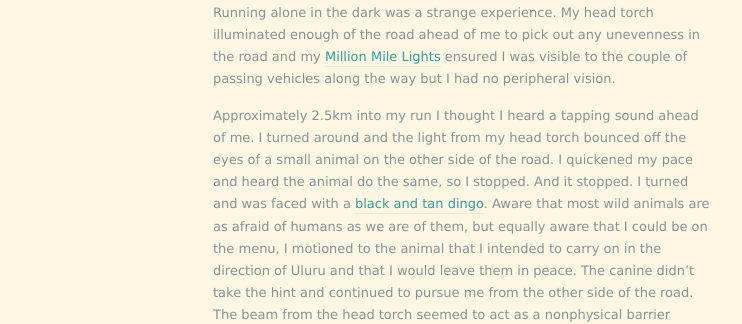
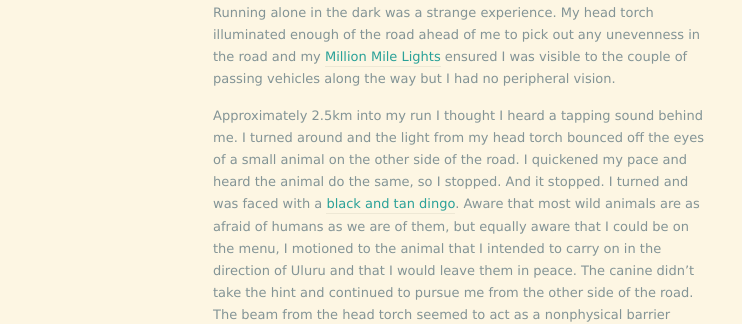
Before and after one commit to johnsyweb/johnsyweb.github.io, a Jekyll site: the page built from _posts/2018-08-17-dingo-dash.markdown, in a window 1280 px wide and 900 px high, scrolled down 516 px. Shown: the part 152-476 px from the top of the window, without its empty margins (177-919 px from the left). Built offline with Jekyll 4.4.1, drawn with Linux system fonts in a browser that asks for light colours; nearby versions of some CDN libraries; some web fonts are replaced.

Commit message:
Fix mistake

```diff
--- a/_posts/2018-08-17-dingo-dash.markdown
+++ b/_posts/2018-08-17-dingo-dash.markdown
@@ -34,7 +34,7 @@ enough of the road ahead of me to pick out any unevenness in the road and my
 [Million Mile Lights](https://www.batteryfree.co.uk/) ensured I was visible to
 the couple of passing vehicles along the way but I had no peripheral vision.
 
-Approximately 2.5km into my run I thought I heard a tapping sound ahead of me. I
+Approximately 2.5km into my run I thought I heard a tapping sound behind me. I
 turned around and the light from my head torch bounced off the eyes of a small
 animal on the other side of the road. I quickened my pace and heard the animal
 do the same, so I stopped. And it stopped. I turned and was faced with a [black
```
